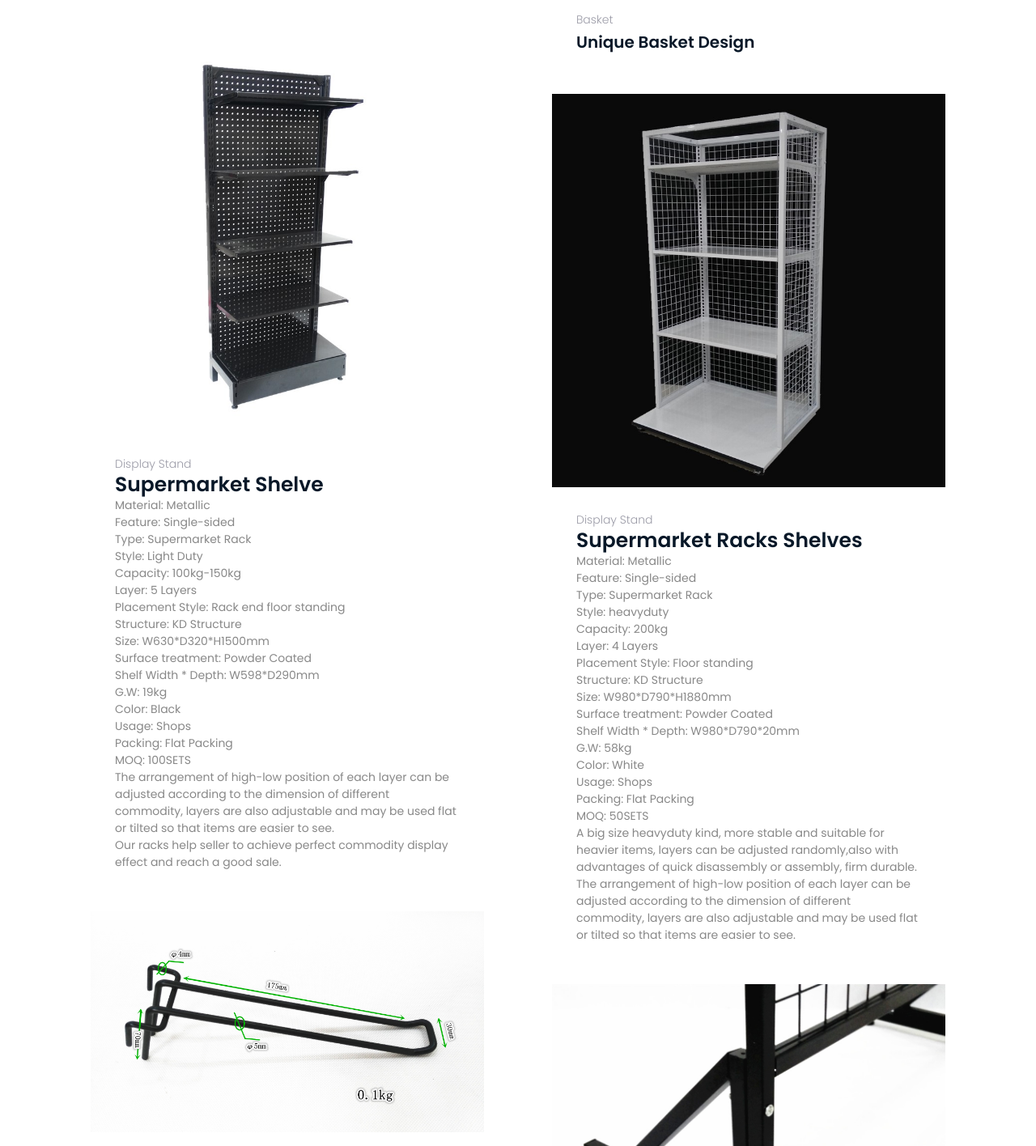
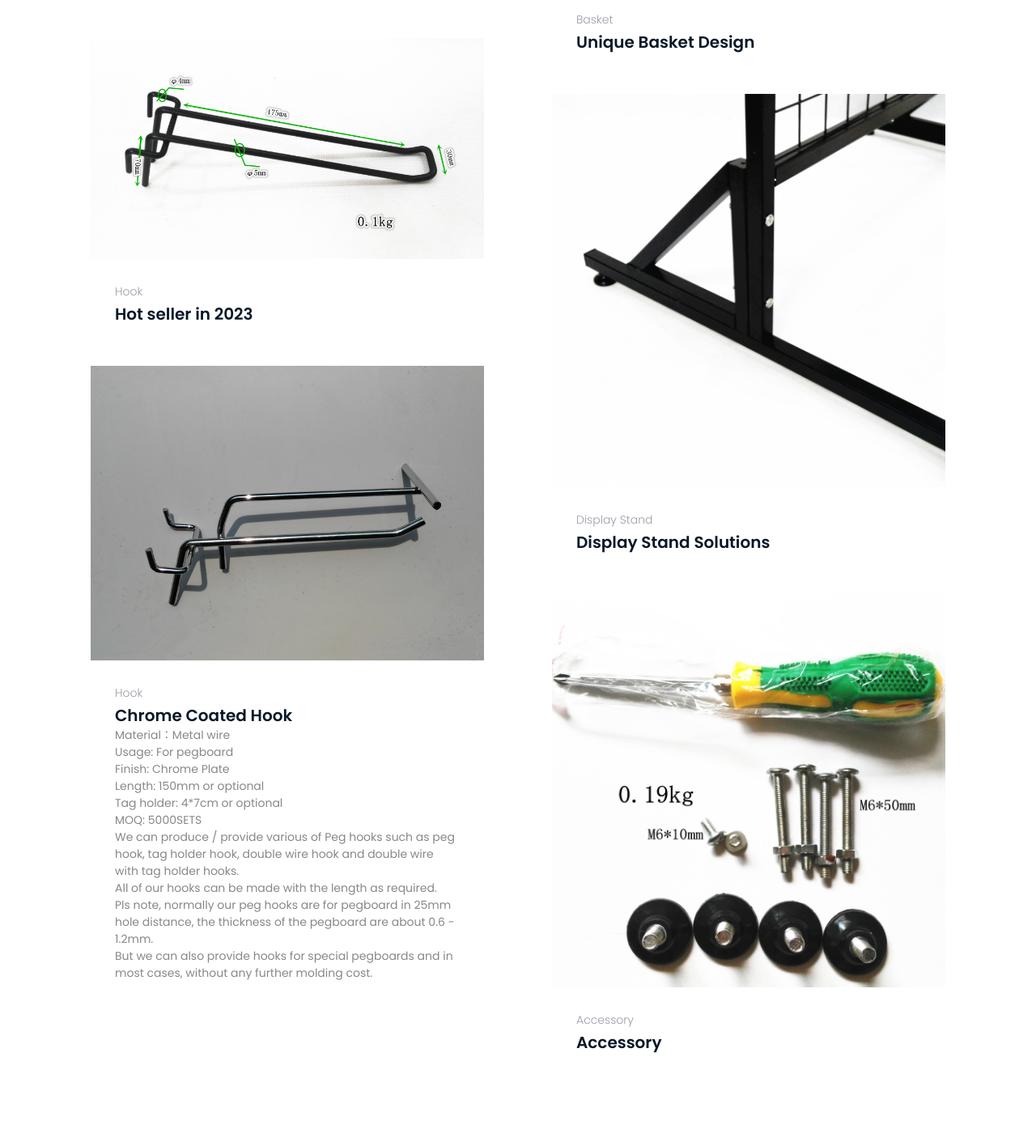
Before and after one commit to jbl-ds/shenghu.io, a plain HTML site: page Product.html in a window 1280 px wide. Shown: the part 3114-4530 px from the top of the page at 81% size. Drawn offline with nearby package versions, Linux system fonts and the light colour scheme.

Commit message:
2024-3-5 02

```diff
--- a/Product.html
+++ b/Product.html
@@ -365,80 +365,6 @@
               </div>
             </div>
           </div>
-          <div class="col-lg-6 col-md-6 grid-item display_stand">
-            <div class="Product-item-wrapper">
-              <div class="Product-img">
-                <a href="#"
-                  ><img src="assets/images/Product/supermarket shelves.jpg"
-                /></a>
-              </div>
-              <div class="Product-overlay">
-                <div class="pf-content">
-                  <span class="category">Display Stand</span>
-                  <h4>
-                    Supermarket Shelve
-                  </h4>
-                  Material: Metallic
-                  <br>Feature: Single-sided
-                  <br>Type: Supermarket Rack
-                  <br>Style: Light Duty
-                  <br>Capacity: 100kg-150kg
-                  <br>Layer: 5 Layers
-                  <br>Placement Style: Rack end floor standing
-                  <br>Structure: KD Structure
-                  <br>Size: W630*D320*H1500mm
-                  <br>Surface treatment: Powder Coated
-                  <br>Shelf Width * Depth: W598*D290mm
-                  <br>G.W: 19kg
-                  <br>Color: Black
-                  <br>Usage: Shops
-                  <br>Packing: Flat Packing
-                  <br>MOQ: 100SETS
-                  <br>The arrangement of high-low position of each layer can be adjusted
-                  according to the dimension of different commodity,
-                  layers are also adjustable and may be used flat or tilted so that items are easier to see.
-                  <br>Our racks help seller to achieve perfect commodity display effect and reach a good sale.
-                </div>
-              </div>
-            </div>
-          </div>
-          <div class="col-lg-6 col-md-6 grid-item display_stand">
-            <div class="Product-item-wrapper">
-              <div class="Product-img">
-                <a href="#"
-                  ><img src="assets/images/Product/supermarket racks shelves.jpg"
-                /></a>
-              </div>
-              <div class="Product-overlay">
-                <div class="pf-content">
-                  <span class="category">Display Stand</span>
-                  <h4>
-                    Supermarket Racks Shelves
-                  </h4>
-                  Material: Metallic
-                  <br>Feature: Single-sided
-                  <br>Type: Supermarket Rack
-                  <br>Style: heavyduty
-                  <br>Capacity: 200kg
-                  <br>Layer: 4 Layers
-                  <br>Placement Style: Floor standing
-                  <br>Structure: KD Structure
-                  <br>Size: W980*D790*H1880mm
-                  <br>Surface treatment: Powder Coated
-                  <br>Shelf Width * Depth: W980*D790*20mm
-                  <br>G.W: 58kg
-                  <br>Color: White
-                  <br>Usage: Shops
-                  <br>Packing: Flat Packing
-                  <br>MOQ: 50SETS
-                  <br>A big size heavyduty kind, more stable and suitable for heavier items,
-                  layers can be adjusted randomly,also with advantages of quick disassembly or assembly, firm durable.
-                  <br>The arrangement of high-low position of each layer can be adjusted according to the dimension of different commodity,
-                  layers are also adjustable and may be used flat or tilted so that items are easier to see.
-                </div>
-              </div>
-            </div>
-          </div>
           <div class="col-lg-6 col-md-6 grid-item hook">
             <div class="Product-item-wrapper">
               <div class="Product-img">
```
Also changed, not shown: Product-single.html (+0 -11 lines).
